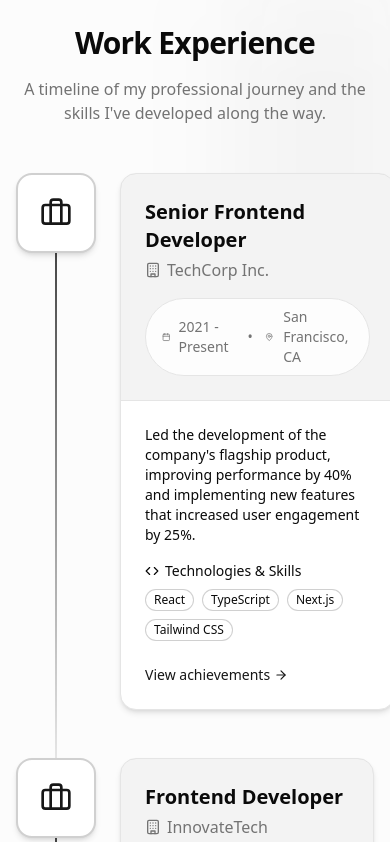
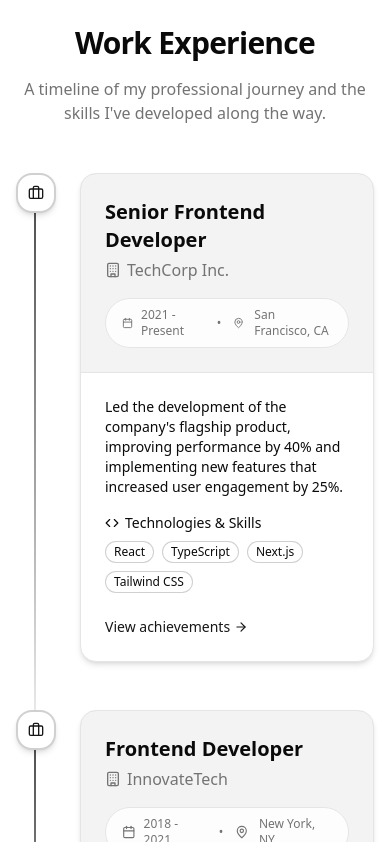
Before and after one commit to parax22/parampaghadar, a Next.js app: page / in a window 390 px wide. Shown: the part 731-1573 px from the top of the page. Built offline with nearby package versions, Linux system fonts and the light colour scheme.

Commit message:
Update work-experience.tsx

```diff
--- a/src/components/home/work-experience.tsx
+++ b/src/components/home/work-experience.tsx
@@ -51,19 +51,8 @@ export default function WorkExperience() {
   const isInView = useInView(ref, { once: true, amount: 0.2 });
 
   return (
-    <section className="py-16 md:py-24 bg-muted/30 relative overflow-hidden">
+    <section className="py-16 md:py-24 relative overflow-hidden">
       {/* Background Elements */}
-      <div className="absolute inset-0 z-0">
-        <div
-          className="absolute inset-0 opacity-[0.07] dark:opacity-[0.03]"
-          style={{
-            backgroundImage: `radial-gradient(circle, var(--primary-rgb) 1px, transparent 1px)`,
-            backgroundSize: "30px 30px",
-          }}
-        />
-        <div className="absolute top-0 right-0 w-1/3 h-1/3 bg-primary/5 rounded-full blur-3xl" />
-        <div className="absolute bottom-0 left-0 w-1/4 h-1/4 bg-primary/5 rounded-full blur-3xl" />
-      </div>
 
       <div className="container px-4 md:px-6 relative z-10">
         <motion.div
@@ -85,7 +74,7 @@ export default function WorkExperience() {
           </div>
 
           {/* Experience Cards - Completely Redesigned */}
-          <div className="max-w-4xl mx-auto space-y-12">
+          <div className="max-w-4xl mx-auto space-y-12 bg-pri">
             {experiences.map((exp, index) => (
               <motion.div
                 key={exp.id}
@@ -98,14 +87,14 @@ export default function WorkExperience() {
               >
                 {/* Connecting Line */}
                 {index < experiences.length - 1 && (
-                  <div className="absolute left-[39px] top-[72px] bottom-[-48px] w-0.5 bg-gradient-to-b from-primary/80 to-primary/10 z-0" />
+                  <div className="absolute left-[18px] top-0 lg:left-[39px] lg:top-0 bottom-[-48px] w-0.5 bg-gradient-to-b from-primary/80 to-primary/10 z-0" />
                 )}
 
                 <div className="flex gap-6">
                   {/* Timeline Icon */}
                   <div className="relative">
-                    <div className="w-20 h-20 rounded-2xl bg-background border-2 border-primary/20 shadow-md flex items-center justify-center z-10 relative">
-                      <Briefcase className="h-8 w-8 text-primary" />
+                    <div className=" w-10 h-10 lg:w-20 lg:h-20 rounded-2xl bg-background border-2 border-primary/20 shadow-md flex items-center justify-center z-10 relative">
+                      <Briefcase className="h-4 w-4 lg:h-8 lg:w-8 text-primary" />
                     </div>
                   </div>
 
@@ -123,7 +112,7 @@ export default function WorkExperience() {
                             </div>
                           </div>
 
-                          <div className="flex items-center gap-2 text-sm text-muted-foreground bg-background/80 backdrop-blur-sm px-4 py-2 rounded-full border">
+                          <div className="flex items-center gap-2 text-xs lg:text-sm text-muted-foreground bg-background/80 backdrop-blur-sm px-4 py-2 rounded-full border">
                             <Calendar className="h-3.5 w-3.5" />
                             <span>{exp.period}</span>
                             <span className="mx-1">•</span>
```
